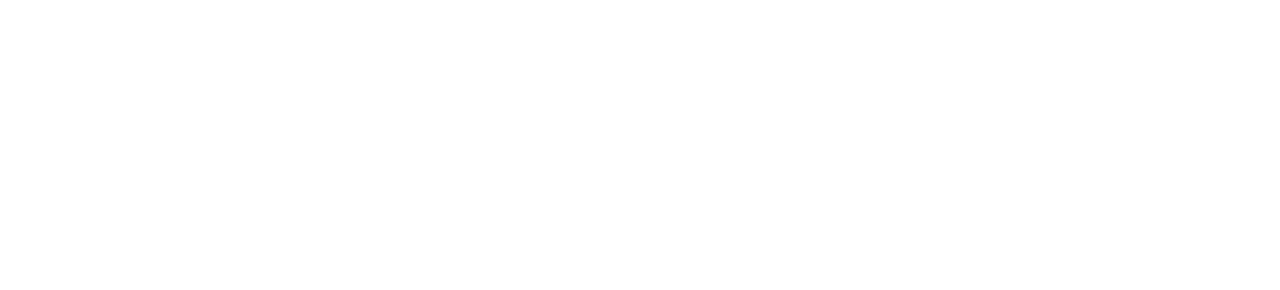
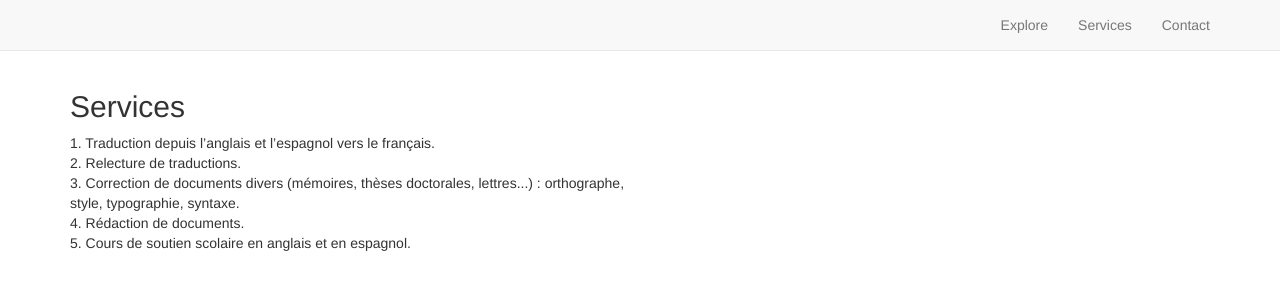
Before and after one commit to chanamur/freelance, a plain HTML site: page index.html in a window 1280 px wide. Drawn offline with nearby package versions, Linux system fonts and the light colour scheme.

Commit message:
add navbar

```diff
--- a/index.html
+++ b/index.html
@@ -13,6 +13,39 @@
     <link href="resources/css/style.css" type="text/css" rel="stylesheet">
   </head>
   <body>
+    <!-- navigation bar -->
+    <nav class="navbar navbar-default navbar-fixed-top">
+      <div class="container">
+        <ul class="nav navbar-nav navbar-right">
+          <li><a href="#">Explore</a></li>
+          <li><a href="#">Services</a></li>
+          <li><a href="#">Contact</a></li>
+        </ul>
+      </div>
+    </nav>
+
+
+    <!-- texte -->
+    <div class="container services">
+      <div class="row">
+        <div class="col-sm-12 col-md-6">
+          <h2>Services</h2>
+          <ul>
+            <li>1. Traduction depuis l’anglais et l’espagnol vers le français.
+            <li>2. Relecture de traductions.
+            <li>3. Correction de documents divers (mémoires, thèses doctorales, lettres...) : orthographe, style, typographie, syntaxe.
+            <li>4. Rédaction de documents.
+            <li>5. Cours de soutien scolaire en anglais et en espagnol.
+          </ul>
+        <div class="col-sm-12 col-md-6">
+
+        </div>
+      </div>
+    </div>
+
+
+
+
 
   </body>
 </html>
--- a/resources/css/style.css
+++ b/resources/css/style.css
@@ -0,0 +1,9 @@
+body {
+  padding-top: 70px;
+}
+
+/* navbar */
+
+a:hover {
+  color: red;
+}
```
